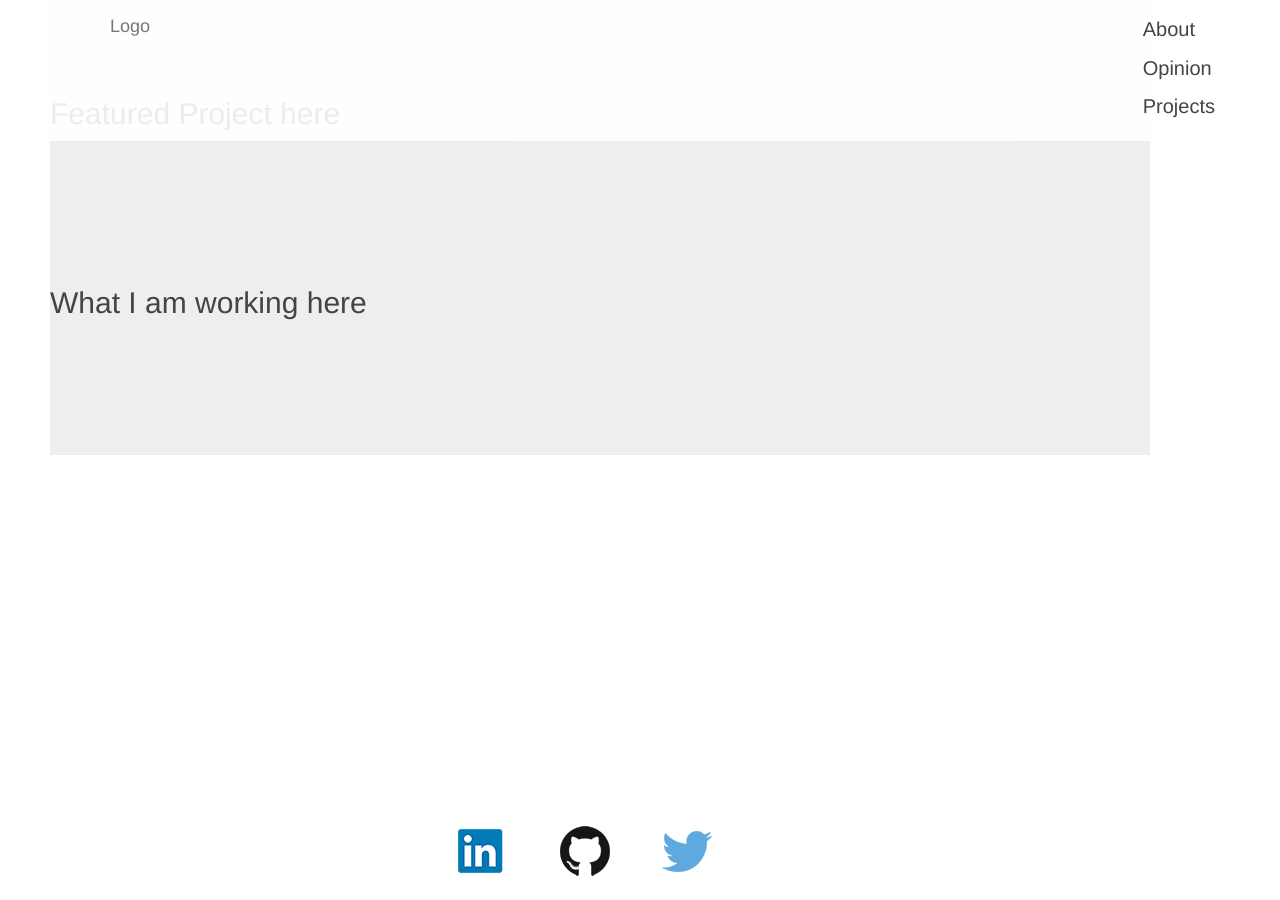
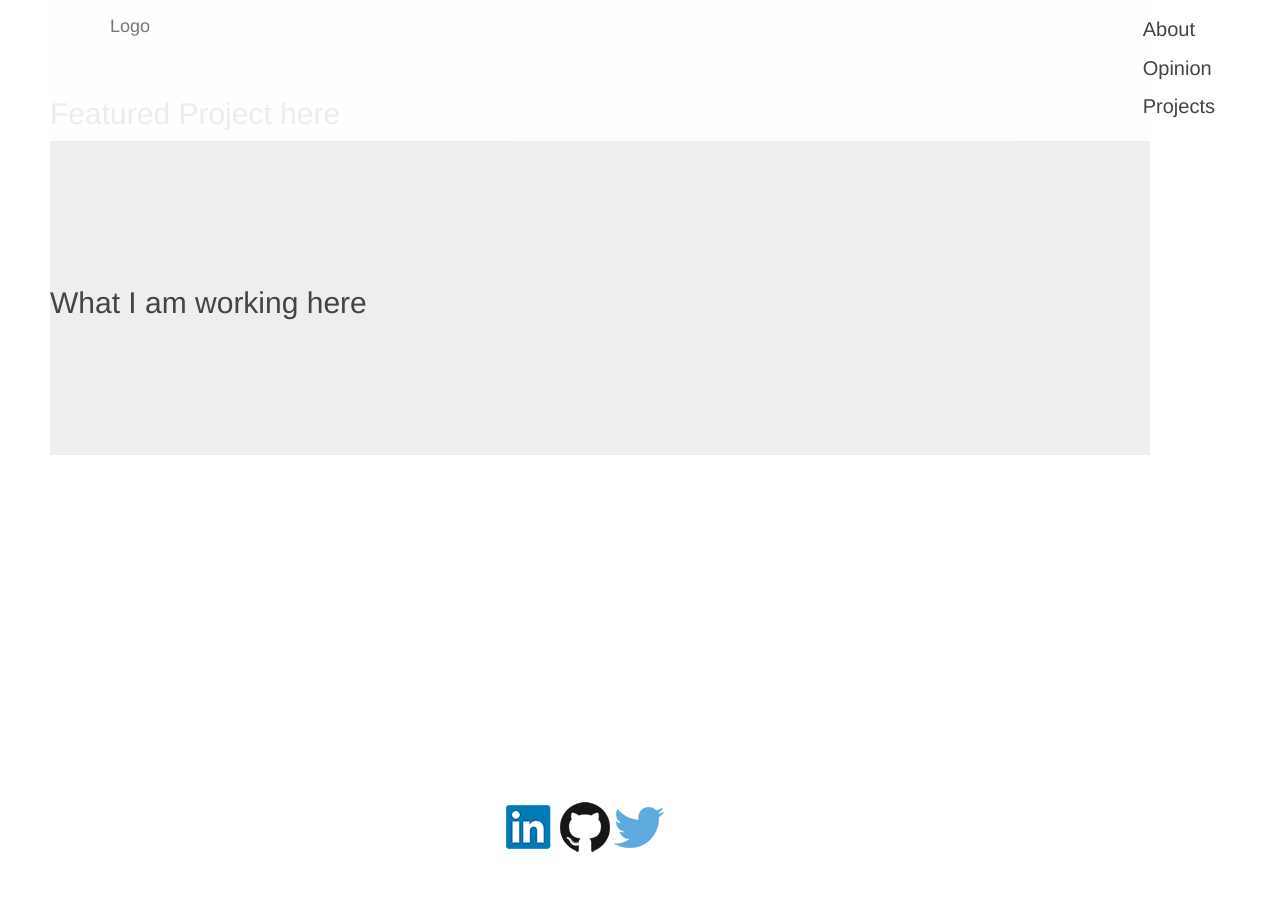
Before and after one commit to tomhohenstein/tomhohenstein.github.io, a Jekyll site: the page built from index.html, in a window 1280 px wide and 900 px high, scrolled down 433 px. Built offline with Jekyll 4.4.1, drawn with Linux system fonts in a browser that asks for light colours; after the commit the page ends 1285 px from its top, so only the background shows below that.

Commit message:
adjust css

```diff
--- a/assets/css/style.scss
+++ b/assets/css/style.scss
@@ -224,7 +224,7 @@ footer > div {
 }
 
 footer .footer-icon {
-	margin: 2%;
+	//margin: 2%;
 }
 
 
```
Also changed, not shown: 2 other files.
